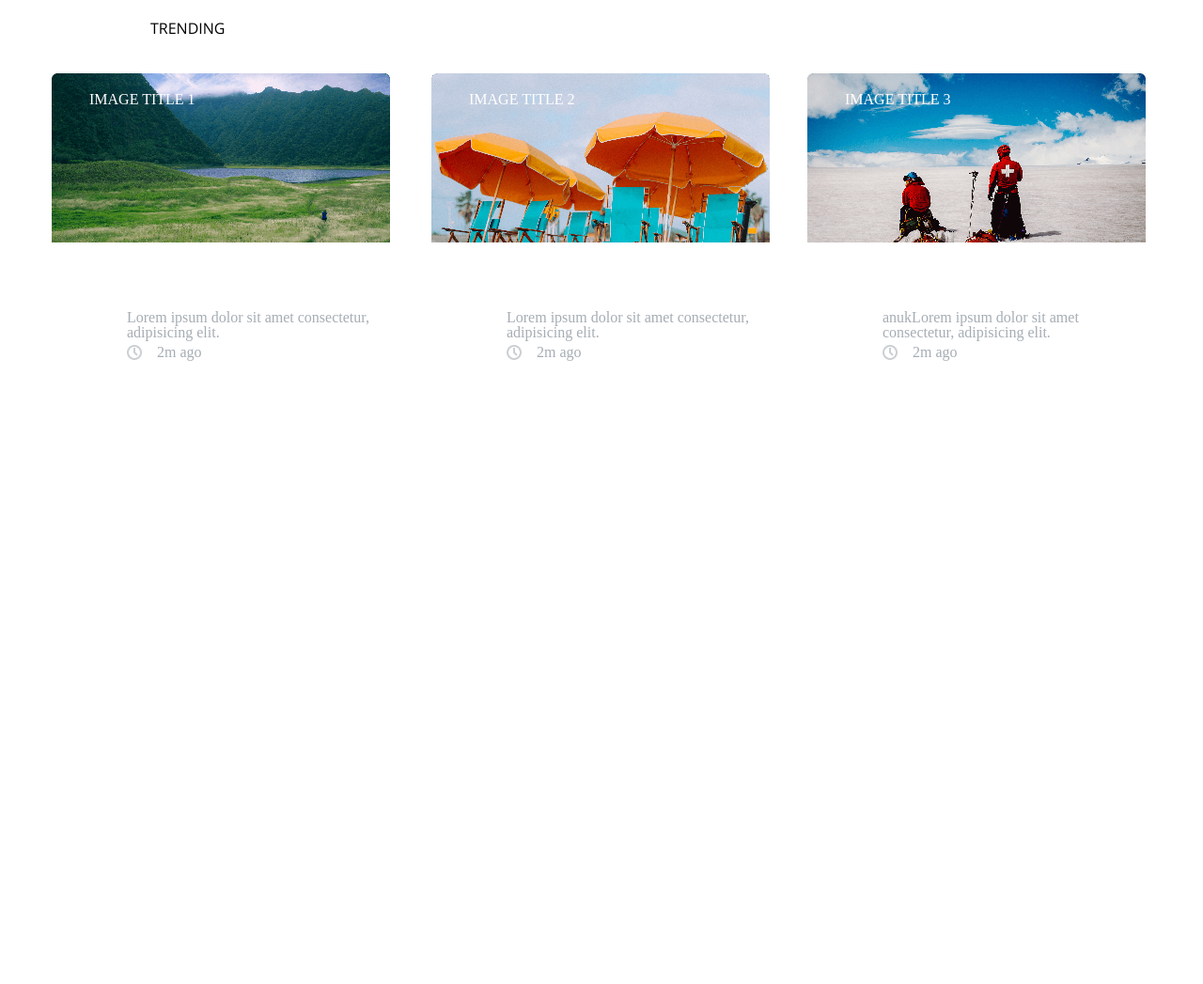
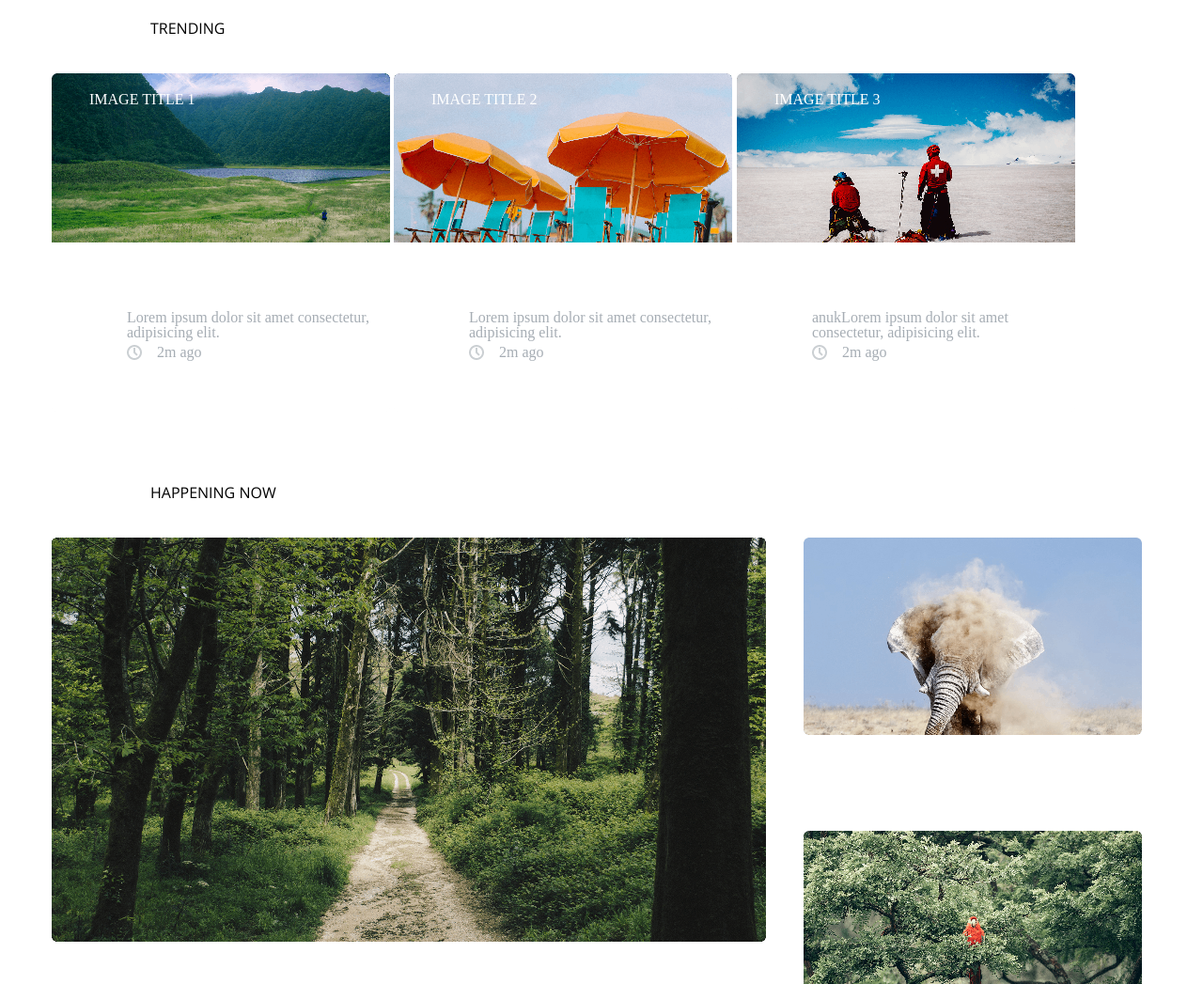
Before and after one commit to annaberi/Task-5, a plain HTML site: page index.html in a window 1280 px wide. Shown: the part 53-1100 px from the top of the page at 94% size. Drawn offline with nearby package versions, Linux system fonts and the light colour scheme.

Commit message:
end of sections

```diff
--- a/CSS/style.css
+++ b/CSS/style.css
@@ -63,7 +63,7 @@ h2 {
 .leftbox {
     width: 360px;
     height: 360px;
-    margin-right: 40px;
+    margin-right: 0px;
     background-color: #ffffff;
     position: relative;
     display: inline-block;
@@ -125,7 +125,7 @@ h2 {
 .middlebox {
     width: 360px;
     height: 360px;
-    margin-right: 40px;
+    margin-right: 0px;
     background-color: #ffffff;
     position: relative;
     display: inline-block;
@@ -189,7 +189,7 @@ h2 {
     height: 360px;
     background-color: #ffffff;
     position: relative;
-    margin-left: 400px;
+    margin-left: 365px;
     display: inline-block;
 }
 
@@ -245,3 +245,71 @@ h2 {
 
 
 }
+
+/* Start of Section-2 */
+h3 {
+    margin-left: 160px;
+    margin-top: 75px;
+    margin-bottom: 40px;
+    font-family: 'Open Sans', sans-serif;
+    font-style: normal;
+
+}
+
+.img4 {
+    width: 760px;
+    height: 430px;
+    margin-bottom: 40px;
+}
+
+.img5 {
+    width: 760px;
+    height: 430px;
+    margin-bottom: 40px;
+
+}
+
+.leftImgs {
+    position: relative;
+    /* display: inline;
+    vertical-align: top; */
+}
+
+.leftImg1 {
+    position: absolute;
+}
+
+
+
+.imgbox {
+    vertical-align: top;
+    display: inline-block;
+    position: relative;
+    margin-left: 800px;
+}
+
+.imgBoxSon {
+    position: absolute;
+}
+
+.img6 {
+    top: 0px;
+    width: 360px;
+    height: 210px;
+    margin-bottom: 102px;
+}
+
+.img7 {
+    top: 312px;
+    width: 360px;
+    height: 210px;
+    margin-bottom: 102px;
+}
+
+.img8 {
+    top: 624px;
+    width: 360px;
+    height: 210px;
+}
+
+/* დამრჩა ფუტერი და ჩარჩოებია გასასწორებელი */
--- a/index.html
+++ b/index.html
@@ -85,16 +85,6 @@
 
 
 
-
-
-
-
-
-
-
-
-
-
             <div class="middlebox">
                 <div class="sonbox2 img2">
                     <img class="img2" src="IMG/2.png" alt="second">
@@ -120,6 +110,7 @@
                     <p class="ptitle2">IMAGE TITLE 2</p>
 
                 </div>
+
 
 
 
@@ -153,19 +144,37 @@
                     </div>
 
 
+                </div>
+            </div>
+        </div>
 
 
+    </section>
 
+
+    <section>
+        <h3>HAPPENING NOW</h3>
+        <div class="conta">
+            <div class="leftImgs">
+                <div class="leftImg1 img4">
+                    <img class="img4" src="IMG/4.png" alt="forth">
+                </div>
+                <div class="leftImg1 img5">
+                    <img class="img5" src="IMG/5.png" alt="fifth">
+                </div>
+            </div>
+
+            <div class="imgbox">
+                <div class="imgBoxSon img6">
+                    <img src="IMG/6.png" alt="6">
+                </div>
+                <div class="imgBoxSon img7">
+                    <img src="IMG/7.png" alt="7">
                 </div>
 
-
-
-
-
-
-
-
-
+                <div class="imgBoxSon img8">
+                    <img src="IMG/8.png" alt="8">
+                </div>
 
 
 
@@ -180,16 +189,7 @@
 
 
 
-
-
-    </section>
-
-
-
-    <section>
-
-
-
+        </div>
 
     </section>
 
```
